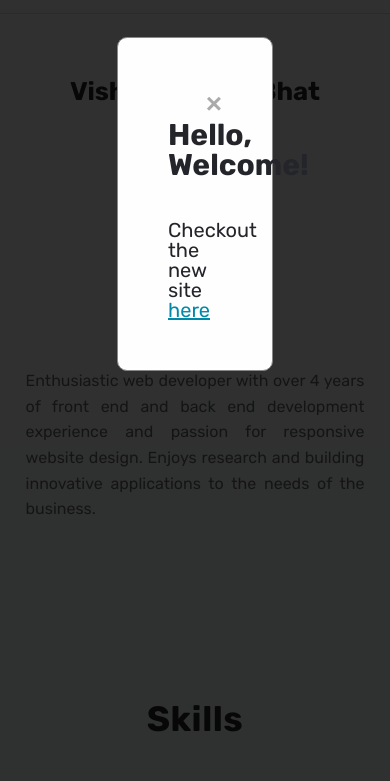
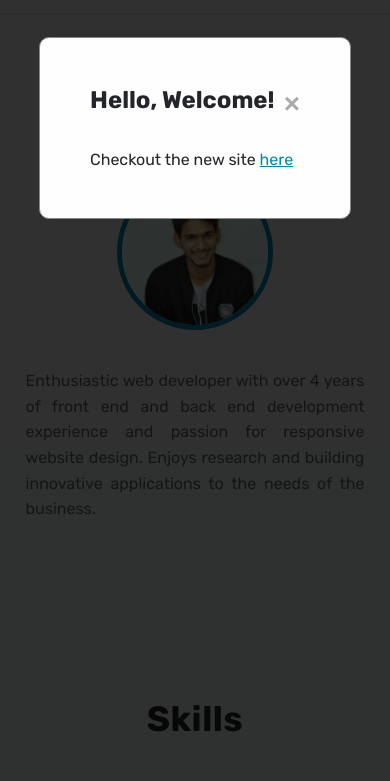
Before and after one commit to vishnuprasadbhat/my-portfolio, a plain HTML site: page index.html in a window 390 px wide. Shown: the part 63-844 px from the top of the page. Drawn offline with nearby package versions, Linux system fonts and the light colour scheme.

Commit message:
feat: modal mobile view

```diff
--- a/css/queries.css
+++ b/css/queries.css
@@ -188,4 +188,9 @@
     width: 3rem;
     fill: rgba(0, 136, 169, 1);
   }
+
+  .modal-content {
+    width: 80%;
+    font-size: 2rem;
+  }
 }
```
